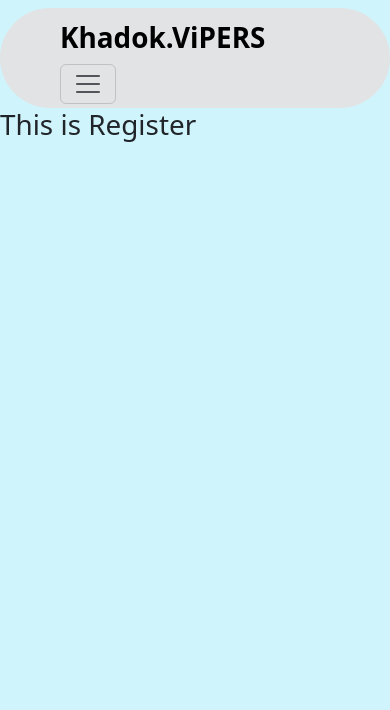
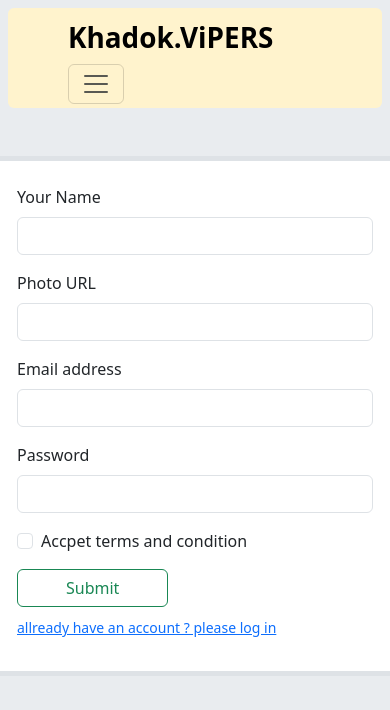
Before and after one commit to ShefatAhmed/Baburchi-Ghor, a React (Vite) app: page /register in a window 390 px wide. Shown: the top 710 px of the page. Built offline with nearby package versions, Linux system fonts and the light colour scheme.

Commit message:
register

```diff
--- a/index.html
+++ b/index.html
@@ -7,7 +7,7 @@
     <link href="https://cdn.jsdelivr.net/npm/bootstrap@5.3.0-alpha3/dist/css/bootstrap.min.css" rel="stylesheet" integrity="sha384-KK94CHFLLe+nY2dmCWGMq91rCGa5gtU4mk92HdvYe+M/SXH301p5ILy+dN9+nJOZ" crossorigin="anonymous">
     <title>Vite + Reac</title>
   </head>
-  <body class="bg-info-subtle">
+  <body class="bg-body-secondary">
     <div id="root"></div>
     <script src="https://kit.fontawesome.com/e4652de007.js" crossorigin="anonymous"></script>
     <script src="https://cdn.jsdelivr.net/npm/bootstrap@5.3.0-alpha3/dist/js/bootstrap.bundle.min.js" integrity="sha384-ENjdO4Dr2bkBIFxQpeoTz1HIcje39Wm4jDKdf19U8gI4ddQ3GYNS7NTKfAdVQSZe" crossorigin="anonymous"></script>
--- a/package.json
+++ b/package.json
@@ -10,10 +10,12 @@
     "preview": "vite preview"
   },
   "dependencies": {
+    "bootstrap": "^5.2.3",
     "firebase": "^9.21.0",
     "localforage": "^1.10.0",
     "match-sorter": "^6.3.1",
     "react": "^18.2.0",
+    "react-bootstrap": "^2.7.4",
     "react-dom": "^18.2.0",
     "react-router-dom": "^6.11.0",
     "sort-by": "^1.2.0"
--- a/src/components/Header/Header.jsx
+++ b/src/components/Header/Header.jsx
@@ -4,7 +4,7 @@ import { Link } from 'react-router-dom';
 const Header = () => {
     return (
         <div>
-            <nav className="navbar navbar-expand-lg bg-secondary-subtle py-1 rounded-pill mt-2">
+            <nav className="navbar navbar-expand-lg bg-warning-subtle bg-opacity-50 py-1 rounded mx-2 mt-2">
                 <div className="container-fluid mx-5">
                     <Link className="navbar-brand fw-bold text-xl fs-1">Khadok.ViPERS</Link>
                     <button className="navbar-toggler" type="button" data-bs-toggle="collapse" data-bs-target="#navbarSupportedContent" aria-controls="navbarSupportedContent" aria-expanded="false" aria-label="Toggle navigation">
@@ -18,12 +18,9 @@ const Header = () => {
                             <li className="nav-item">
                                 <Link className="nav-link fs-5" to="/blog">Blog</Link>
                             </li>
-                            <li className="nav-item">
-                                <Link className="nav-link fs-5" to="/blog">Blog</Link>
-                            </li>
                         </ul>
                         <div>
-                            <img src="..." class="rounded-circle" alt="..." />
+                            <img src="..." className="rounded-circle" alt="..." />
                         </div>
                     </div>
                 </div>
--- a/src/components/Login/Login.jsx
+++ b/src/components/Login/Login.jsx
@@ -9,7 +9,7 @@ const Login = () => {
                     <div className="row ">
                         <div className="col-12 col-sm-7 col-md-6 m-auto">
                             <div className="card border-0 shadow">
-                                <div className="card-body  py-5">
+                                <div className="card-body  pt-5">
                                     <p className='text-center fs-1 fw-bold'>Please Login!!</p>
                                     <form action="">
                                         <input type="email" name="" id="" className="form-control my-4 py-2" placeholder="Enter your email" />
@@ -19,10 +19,18 @@ const Login = () => {
                                         </div>
                                         <div className="text-center my-2">
                                             <Link to="/register" >
-                                                don’t have an account? Register here
+                                                <small>don’t have an account? Register here</small>
                                             </Link>
                                         </div>
                                     </form>
+                                </div>
+                                <div className='text-center'>
+                                    <p className='fs-5 fw-bold'>Or</p>
+                                    <hr className='mx-5' />
+                                    <div className='d-flex flex-column-reverse p-4'>
+                                        <button type="button" className="btn btn-outline-success mb-2"><i class="fa-brands fa-google"></i> Sign in With Google</button>
+                                        <button type="button" className="btn btn-outline-success mb-2"><i class="fa-brands fa-github"></i> Sign in with Github</button>
+                                    </div>
                                 </div>
                             </div>
                         </div>
--- a/src/components/Register/Register.jsx
+++ b/src/components/Register/Register.jsx
@@ -1,9 +1,37 @@
 import React from 'react';
+import { Link } from 'react-router-dom';
 
 const Register = () => {
     return (
-        <div>
-            <h1>This is Register</h1>
+        <div className='row'>
+            <form className="col-12 col-sm-7 col-md-4 m-auto border border-5 p-4 mt-5  bg-white">
+                <div className="mb-3">
+                    <label htmlFor="exampleInputText" className="form-label">Your Name</label>
+                    <input type="text" className="form-control" id="exampleInputText" aria-describedby="emailHelp" />
+                </div>
+                <div className="mb-3">
+                    <label htmlFor="exampleInputText" className="form-label">Photo URL</label>
+                    <input type="text" className="form-control" id="exampleInputText" aria-describedby="emailHelp" />
+                </div>
+                <div className="mb-3">
+                    <label htmlFor="exampleInputEmail1" className="form-label">Email address</label>
+                    <input type="email" className="form-control" id="exampleInputEmail1" aria-describedby="emailHelp" />
+                </div>
+                <div className="mb-3">
+                    <label htmlFor="exampleInputPassword1" className="form-label">Password</label>
+                    <input type="password" className="form-control" id="exampleInputPassword1" />
+                </div>
+                <div className="mb-3 form-check">
+                    <input type="checkbox" className="form-check-input" id="exampleCheck1" />
+                    <label className="form-check-label" htmlFor="exampleCheck1">Accpet terms and condition</label>
+                </div>
+                <button type="submit" className="btn btn-outline-success px-5">Submit</button>
+                <div className="my-2">
+                    <Link to="/login" >
+                        <small>allready have an account ? please log in</small>
+                    </Link>
+                </div>
+            </form>
         </div>
     );
 };
```
Also changed, not shown: 1 other file (tests, documents, lock files or other folders).
